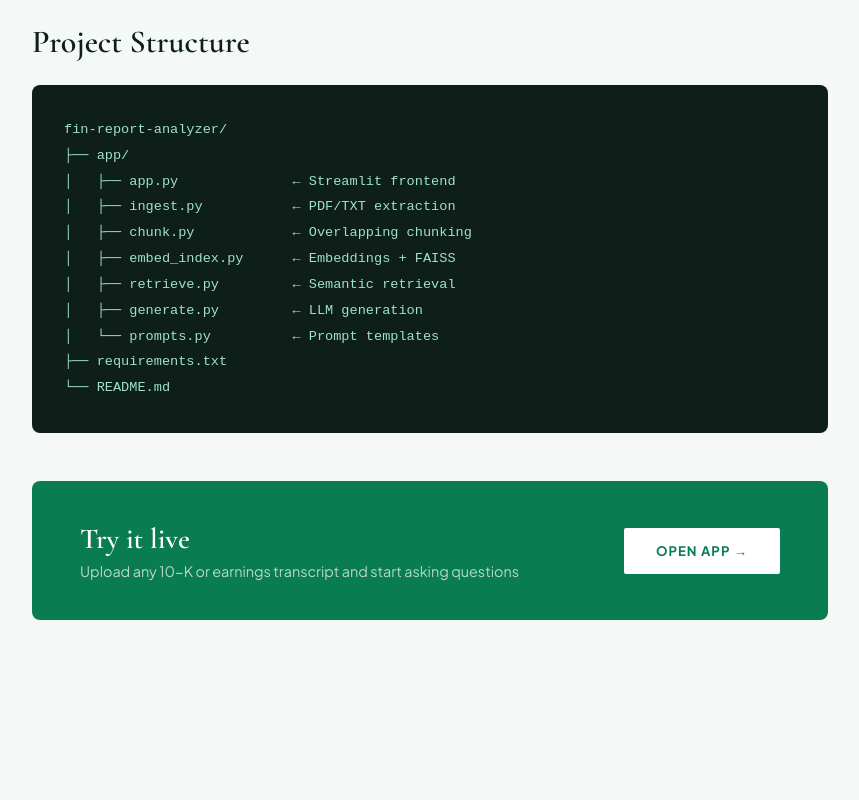
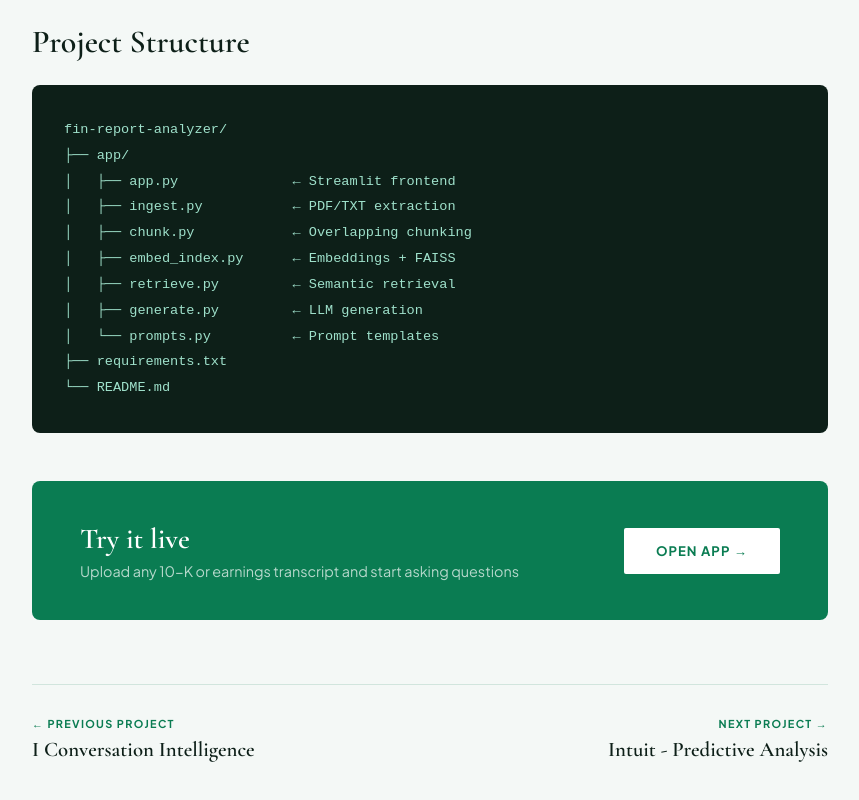
Before and after one commit to Krithikap019/ai-portfolio, a Next.js app: page /projects/ai_fin_analyser in a window 1280 px wide. Shown: the part 2585-3385 px from the top of the page, without its empty margins (210-1069 px from the left). Before the commit the page ends 3285 px from the top, so only its background shows below. Built offline with nearby package versions, Linux system fonts and the light colour scheme.

Commit message:
snowflake

```diff
--- a/app/projects/ai_fin_analyser/page.jsx
+++ b/app/projects/ai_fin_analyser/page.jsx
@@ -152,6 +152,19 @@ LLM Answer Generation (Groq) with citations`}
           </a>
         </div>
 
+        {/* Prev / Next Project Navigation */}
+        <div style={{ display: "flex", justifyContent: "space-between", alignItems: "center", marginTop: "4rem", paddingTop: "2rem", borderTop: "1px solid rgba(10,124,82,0.15)" }}>
+        <Link href="/projects/ai_conversation" style={{ textDecoration: "none", group: true }}>
+            <p style={{ fontSize: "0.68rem", fontWeight: 700, letterSpacing: "0.12em", textTransform: "uppercase", color: "#0a7c52", marginBottom: "0.4rem" }}>← Previous Project</p>
+            <p style={{ fontFamily: "'Cormorant Garamond', serif", fontSize: "1.3rem", fontWeight: 600, color: "#0d1f18" }}>I Conversation Intelligence</p>
+        </Link>
+
+        <Link href="/projects/intuit" style={{ textDecoration: "none", textAlign: "right" }}>
+            <p style={{ fontSize: "0.68rem", fontWeight: 700, letterSpacing: "0.12em", textTransform: "uppercase", color: "#0a7c52", marginBottom: "0.4rem" }}>Next Project →</p>
+            <p style={{ fontFamily: "'Cormorant Garamond', serif", fontSize: "1.3rem", fontWeight: 600, color: "#0d1f18" }}>Intuit - Predictive Analysis</p>
+        </Link>
+        </div>
+
       </div>
     </main>
   );
```
